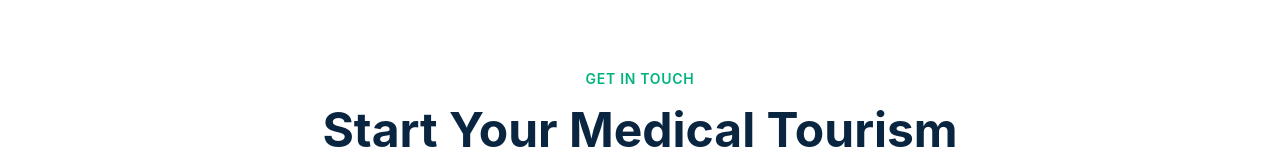
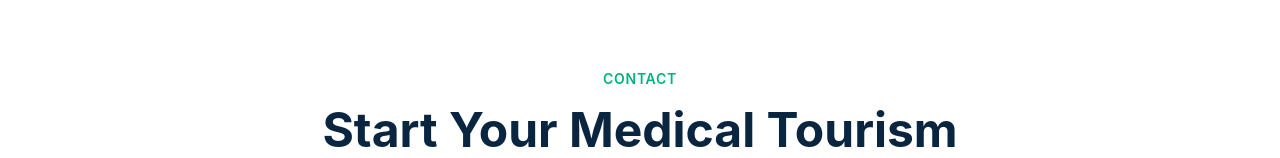
Before and after one commit to linglingsaiko/ShanghaiMed, a Next.js app: page / in a window 1280 px wide. Shown: the part 11406-11564 px from the top of the page. Built offline with nearby package versions, Linux system fonts and the light colour scheme; no server answers.

Commit message:
fix: update Contact section header label to match navigation

```diff
--- a/components/sections/Contact.tsx
+++ b/components/sections/Contact.tsx
@@ -60,7 +60,7 @@ const Contact: React.FC = () => {
         {/* Section Header */}
         <div className="text-center max-w-3xl mx-auto mb-16">
           <span className="text-accent font-semibold text-sm tracking-wider uppercase">
-            Get in Touch
+            Contact
           </span>
           <h2 className="text-3xl md:text-4xl lg:text-5xl font-bold text-primary mt-4 mb-6">
             Start Your Medical Tourism Today
```
Also changed, not shown: 1 other file (tests, documents, lock files or other folders).
